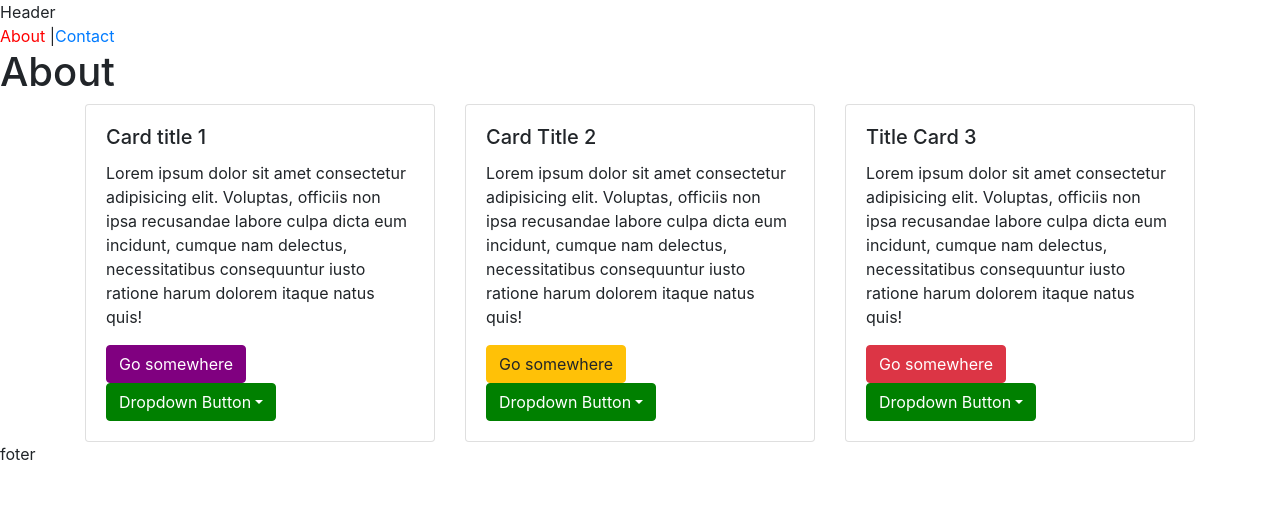
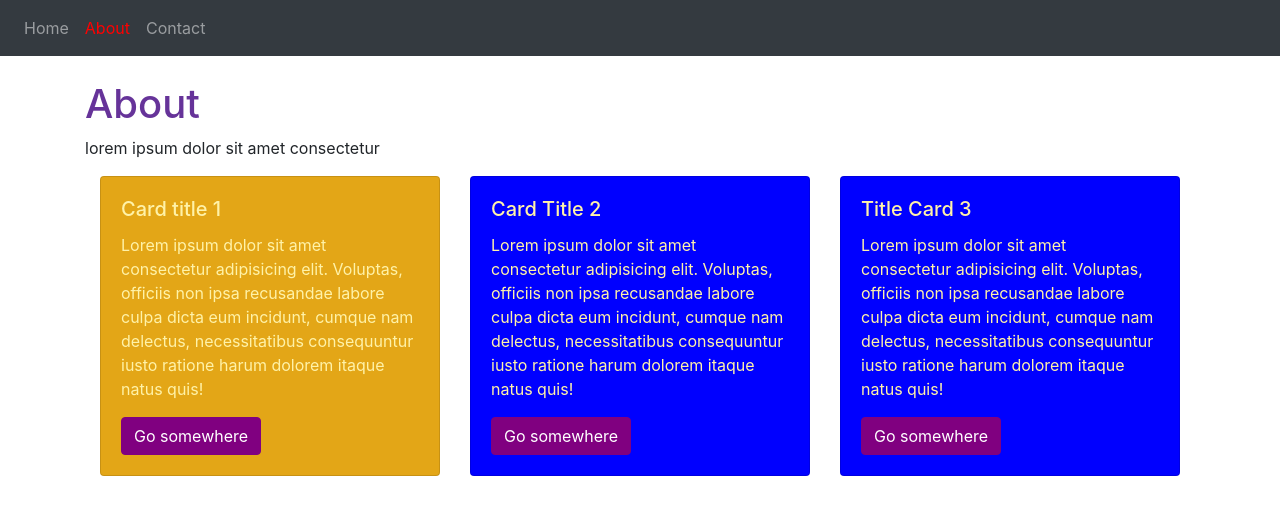
Before and after one commit to gabecbo97/places, a Gatsby site: page /about in a window 1280 px wide. Built offline with nearby package versions, Linux system fonts and the light colour scheme; Gatsby itself is replaced by a stand-in of ours.

Commit message:
Styled Components

```diff
--- a/gatsby-config.js
+++ b/gatsby-config.js
@@ -7,6 +7,7 @@ module.exports = {
   plugins: [
     `gatsby-plugin-react-helmet`,
     `gatsby-plugin-sass`,
+    `gatsby-plugin-styled-components`,
     {
       resolve: `gatsby-source-filesystem`,
       options: {
--- a/package.json
+++ b/package.json
@@ -5,6 +5,7 @@
   "version": "0.1.0",
   "author": "Kyle Mathews <mathews.kyle@gmail.com>",
   "dependencies": {
+    "babel-plugin-styled-components": "^1.10.7",
     "bootstrap": "^4.5.0",
     "gatsby": "^2.23.3",
     "gatsby-image": "^2.4.7",
@@ -13,6 +14,7 @@
     "gatsby-plugin-react-helmet": "^3.3.4",
     "gatsby-plugin-sass": "^2.3.5",
     "gatsby-plugin-sharp": "^2.6.11",
+    "gatsby-plugin-styled-components": "^3.3.6",
     "gatsby-source-filesystem": "^2.3.11",
     "gatsby-transformer-sharp": "^2.5.5",
     "jquery": "^3.5.1",
@@ -22,7 +24,9 @@
     "react": "^16.12.0",
     "react-bootstrap": "^1.0.1",
     "react-dom": "^16.12.0",
-    "react-helmet": "^6.1.0"
+    "react-helmet": "^6.1.0",
+    "styled-components": "^5.1.1",
+    "styled-icons": "^10.4.2"
   },
   "devDependencies": {
     "prettier": "2.0.5"
--- a/src/components/Cardv2/index.jsx
+++ b/src/components/Cardv2/index.jsx
@@ -1,30 +1,25 @@
 import React from 'react'
-import { Dropdown } from 'react-bootstrap'
-
+import * as Styled from './styles'
 const Cardv2 = (props) => {
     return(
 
 
-        <div className="card" >
+<Styled.CardV2Wrapper
+className="card"
+background ={props.backgroundCard }
+primary={props.styleDefault}
+>
 
   <div className="card-body">
     <h5 className="card-title">{props.titleCard}</h5>
     <p className="card-text">{props.textCard}</p>
-    <a href="#" className={`btn btn-${props.colorButton}`}>Go somewhere</a>
-    <Dropdown>
-  <Dropdown.Toggle variant="success" id="dropdown-basic">
-    Dropdown Button
-  </Dropdown.Toggle>
+     <a href="/" className={`btn btn-${props.colorButton}`}>Go somewhere</a>
+ </div>
+</Styled.CardV2Wrapper>
 
-  <Dropdown.Menu>
-    <Dropdown.Item href="#/action-1">Action</Dropdown.Item>
-    <Dropdown.Item href="#/action-2">Another action</Dropdown.Item>
-    <Dropdown.Item href="#/action-3">Something else</Dropdown.Item>
-  </Dropdown.Menu>
-</Dropdown>
-  </div>
-</div>
+
     )
+
 }
 
 export default Cardv2
--- /dev/null
+++ b/src/components/Cardv2/styles.js
@@ -0,0 +1,25 @@
+import styled, { css }from 'styled-components'
+
+export const CardV2Wrapper = styled.div`
+background: ${props => props.background ? props.background : 'blue'};
+h5{
+    color: #fff2a8;
+}
+p{
+    color: #fff2a8;
+}
+
+${props =>
+props.primary &&
+css`
+    background: #8a4baf;
+
+h5{
+    color: #f1defa;
+}
+p{
+    color: #f1defa;
+}
+`
+};
+`
--- a/src/components/Layout/index.jsx
+++ b/src/components/Layout/index.jsx
@@ -1,7 +1,8 @@
 
-
+import GlobalStyles from '../../styles/globalStyles'
 import React from "react"
 import PropTypes from "prop-types"
+import Menu from '../Menu'
 
 
 
@@ -12,10 +13,11 @@ const Layout = ({ children }) => {
 
   return (
     <>
-     Header
+    <GlobalStyles />
+    <Menu />
 
         <main>{children}</main>
-foter
+
     </>
   )
 }
--- a/src/components/Menu/index.jsx
+++ b/src/components/Menu/index.jsx
@@ -2,9 +2,23 @@ import React from 'react'
 import { Link } from "gatsby"
 
 const Menu = () => (
-            <nav>
-               <Link to="/about" activeStyle={{ color: "red" }} activeClassName="active">About</Link> |
-               <Link to="/contact" activeStyle={{ color: "red" }}activeClassName="active">Contact</Link>
+
+
+            <nav className="navbar navbar-expand-sm navbar-dark bg-dark">
+
+                <ul className="navbar-nav mr-auto">
+                    <li className="nav-item ">
+                        <Link to="/"  activeStyle={{ color: "red" }} className="nav-link"  activeClassName="active">Home</Link>
+                    </li>
+                    <li className="nav-item ">
+                        <Link className="nav-link"  to="/about" activeStyle={{ color: "red" }} activeClassName="active">About</Link>
+                    </li>
+                    <li className="nav-item ">
+                        <Link className="nav-link"  to="/contact" activeStyle={{ color: "red" }}activeClassName="active">Contact</Link>
+                    </li>
+                </ul>
+
+
 
            </nav>
 )
--- a/src/pages/about.jsx
+++ b/src/pages/about.jsx
@@ -1,18 +1,18 @@
 import React from 'react'
-import Menu from '../components/Menu'
 import Layout from '../components/Layout'
 import Cardv2 from '../components/Cardv2'
 
 
 const About = () => {
-
+    const text = 'lorem ipsum dolor sit amet consectetur'
     return(
 
             <Layout>
-            <Menu />
-
-
+                <div className="container">
+                    <div className="row">
+                        <div className="col-12 py-4">
                         <h1>About</h1>
+                        <p>{text}</p>
 
            <div className="container">
                <div className="row">
@@ -21,22 +21,38 @@ const About = () => {
                        titleCard="Card title 1"
                        textCard="Lorem ipsum dolor sit amet consectetur adipisicing elit. Voluptas, officiis non ipsa recusandae labore culpa dicta eum incidunt, cumque nam delectus, necessitatibus consequuntur iusto ratione harum dolorem itaque natus quis!"
                        colorButton="gatsby"
+                       backgroundCard ="#e3a617"
+                       styleDeafult ={true}
                        />
                    </div>
                    <div className="col-4">
                        <Cardv2
                        titleCard="Card Title 2"
                        textCard="Lorem ipsum dolor sit amet consectetur adipisicing elit. Voluptas, officiis non ipsa recusandae labore culpa dicta eum incidunt, cumque nam delectus, necessitatibus consequuntur iusto ratione harum dolorem itaque natus quis!"
-                        colorButton="warning"/>
+                       colorButton="gatsby"
+                       backgroundCard =""
+                       styleDeafult ={false}
+                       />
                    </div>
                    <div className="col-4">
                        <Cardv2
                        titleCard="Title Card 3"
                        textCard="Lorem ipsum dolor sit amet consectetur adipisicing elit. Voluptas, officiis non ipsa recusandae labore culpa dicta eum incidunt, cumque nam delectus, necessitatibus consequuntur iusto ratione harum dolorem itaque natus quis!"
-                        colorButton="danger"/>
+                       colorButton="gatsby"
+                       backgroundCard =""
+                       styleDeafult ={true}
+                       />
                    </div>
                </div>
            </div>
+
+                        </div>
+                    </div>
+                </div>
+
+
+
+
 
             </Layout>
 
--- /dev/null
+++ b/src/styles/globalStyles.js
@@ -0,0 +1,9 @@
+import { createGlobalStyle } from 'styled-components'
+
+const GlobalStyle = createGlobalStyle`
+  h1 {
+    color: #663399
+  }
+`
+
+export default GlobalStyle
```
Also changed, not shown: src/components/Icons/index.js (added, +11 -0 lines), src/pages/contact.jsx (+21 -3 lines), src/pages/index.jsx (+14 -5 lines), src/styles/pages/contactStyles.js (added, +21 -0 lines), 1 other file. Lines whose indentation alone changed are shown as unchanged.
